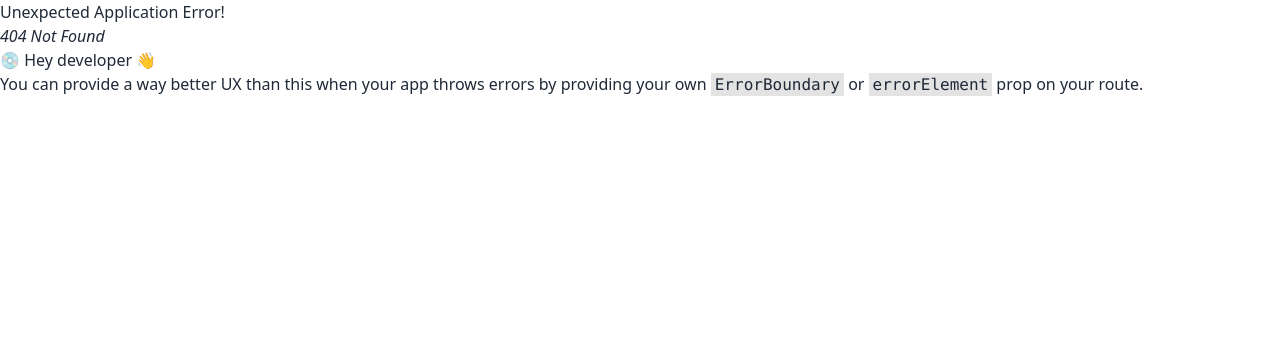
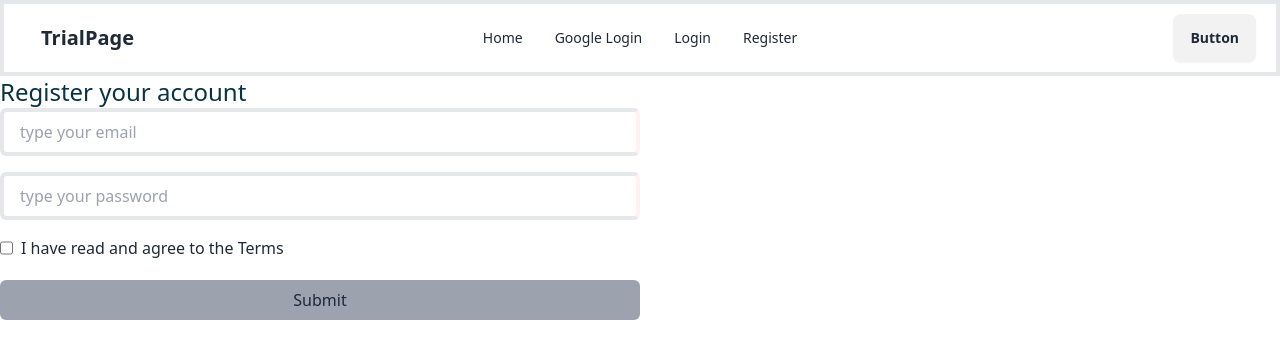
Before and after one commit to DasPriYam714/Simple-Firebase, a React (Vite) app: page /forgotPassword in a window 1280 px wide. Before the commit this address had no page. Shown: the top 358 px of the page. Built offline with nearby package versions, Linux system fonts and the light colour scheme.

Commit message:
add forgot password component

```diff
--- /dev/null
+++ b/src/components/forgotPassword/ForgotPassword.jsx
@@ -0,0 +1,46 @@
+import React from 'react';
+import { FaEyeSlash } from "react-icons/fa";
+import { FaEye } from "react-icons/fa";
+
+
+const ForgotPassword = () => {
+    return (
+        <div>
+            <h2 className='text-2xl text-cyan-950'>Register your account</h2>
+            <form  className='flex flex-col w-1/2 justify-center'>
+                <input className=' px-4 py-2 border-4 border-e-red-50 mb-4 rounded-md ' type="email" name='email' placeholder='type your email' required/>
+                <div className='relative'>
+                <input
+                className=' w-full px-4 py-2 border-4 border-e-red-50 mb-4 rounded-md'
+                // type={showPass? "text":"password" }
+                type="password"
+                name='password'
+                placeholder='type your password'
+                required
+
+                />
+                 {/* <span className='absolute top-3 right-4' onClick={()=>setShowPass(!showPass)}>
+                {
+                        showPass ? <FaEyeSlash className='text-xl' />:<FaEye className='text-xl' />
+                    }
+                </span> */}
+
+
+                </div>
+                <div className='flex mb-5'>
+                    <input type="checkbox" name='terms' />
+                    <p className='ml-2'>I have read and agree to the Terms</p>
+                </div>
+
+
+                <button className='bg-gray-400  px-4 py-2 rounded-md'>Submit</button>
+            </form>
+
+
+
+
+        </div>
+    );
+};
+
+export default ForgotPassword;
--- a/src/components/login/Login.jsx
+++ b/src/components/login/Login.jsx
@@ -1,4 +1,5 @@
 import React from 'react';
+import { Link } from 'react-router-dom';
 
 const Login = () => {
     const handleHeroLogin=e=>{
@@ -34,6 +35,9 @@ const Login = () => {
             <a href="#" className="label-text-alt link link-hover">Forgot password?</a>
           </label>
         </div>
+        <div>
+            <Link to={"/forgotPassword"}>Forgot your password?</Link>
+        </div>
         <div className="form-control mt-6">
           <button className="btn btn-primary">Login</button>
         </div>
--- a/src/main.jsx
+++ b/src/main.jsx
@@ -11,6 +11,7 @@ import Home from './components/Home';
 import GoogleLogin from './components/GoogleLogin';
 import Login from './components/login/Login';
 import Register from './components/register/Register';
+import ForgotPassword from './components/forgotPassword/ForgotPassword';
 
 
 
@@ -34,6 +35,11 @@ const router = createBrowserRouter([
       {
         path: "/register",
         element: <Register></Register>
+      },
+      {
+        path: "/forgotPassword",
+        element: <ForgotPassword></ForgotPassword>
+
       }
 
     ]
```
